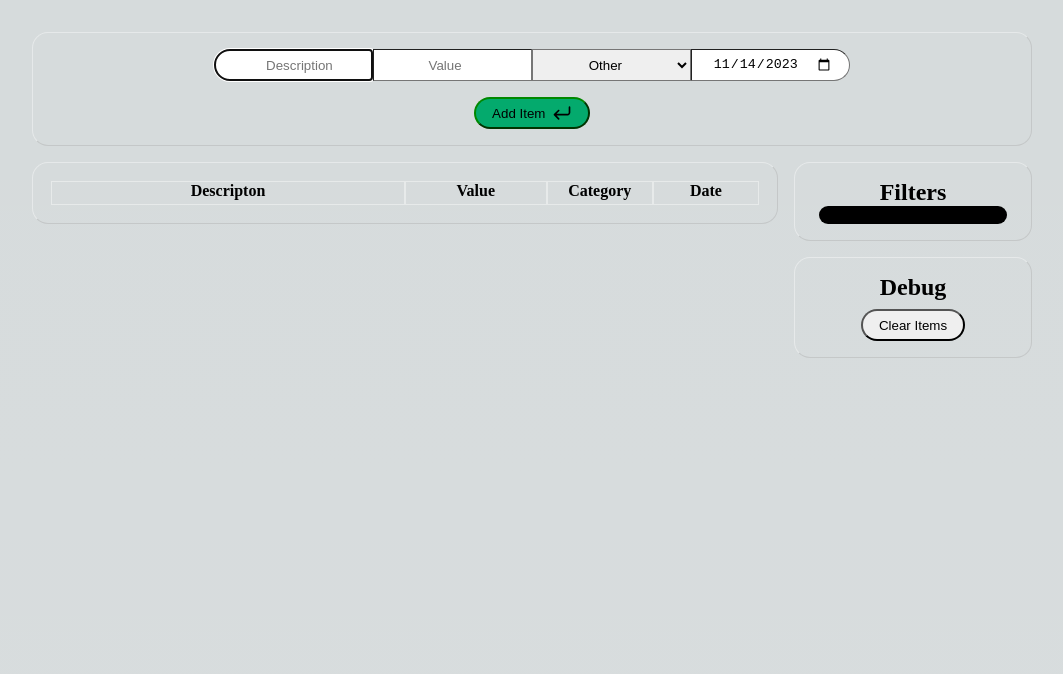
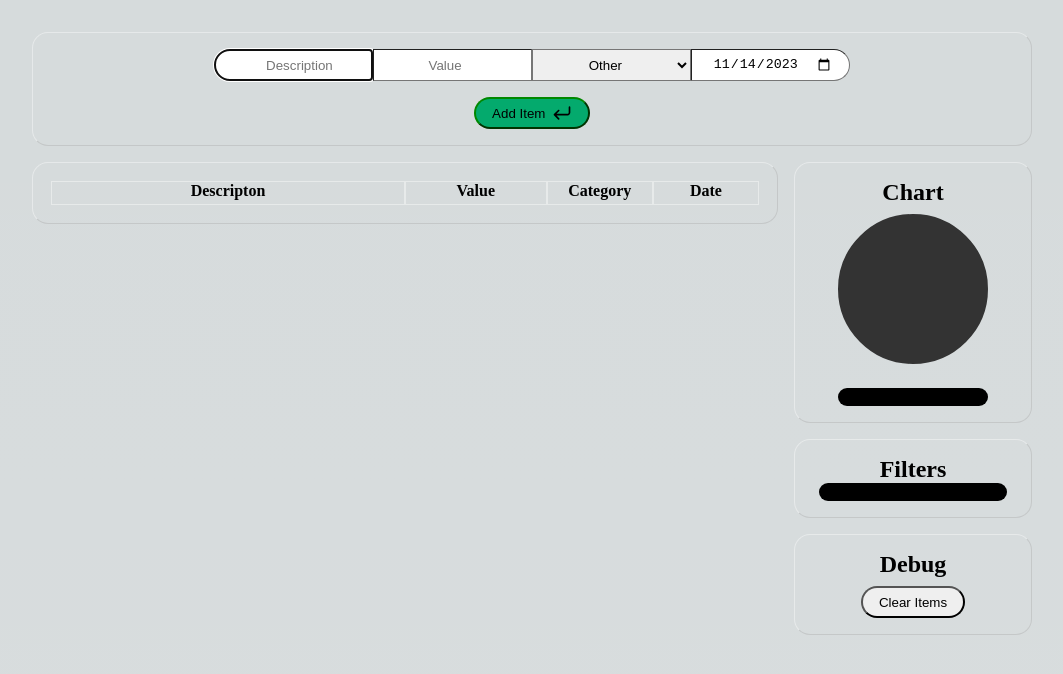
Before and after one commit to AguirreEze/expenses-list, a Next.js app: page / in a window 1280 px wide. Shown: the top 674 px of the page, without its empty margins (108-1171 px from the left). Built offline with nearby package versions, Linux system fonts and the light colour scheme.

Commit message:
Feat: Chart component

```diff
--- a/app/page.tsx
+++ b/app/page.tsx
@@ -5,6 +5,7 @@ import ItemForm from "@/components/ItemForm"
 import ItemDisplay from "@/components/ItemDisplay"
 import Filters from "@/components/Filters"
 import DebugButtons from "@/components/DebugButtons"
+import GraphDisplay from "@/components/GraphDisplay"
 
 import styles from "./page.module.css"
 
@@ -15,6 +16,7 @@ export default function Home(): JSX.Element {
         <main className={styles.main}>
           <ItemForm />
           <ItemDisplay />
+          <GraphDisplay />
           <Filters />
           <DebugButtons />
         </main>
--- a/components/Dropdown/index.tsx
+++ b/components/Dropdown/index.tsx
@@ -10,6 +10,7 @@ interface Iprops {
   maxHeight?: string
   hideContentOnClose?: boolean
   gap?: string
+  open?: boolean
 }
 
 export default function Dropdown({
@@ -18,8 +19,9 @@ export default function Dropdown({
   hideContentOnClose = true,
   title,
   gap = ".5rem",
+  open = false,
 }: Iprops): JSX.Element {
-  const [showFilters, setShowFilters] = useState(false)
+  const [showFilters, setShowFilters] = useState(open || false)
   return (
     <div className={styles.container} style={showFilters ? { gap } : {}}>
       <h2>{title}</h2>
--- /dev/null
+++ b/components/GraphDisplay/PiePiece/index.tsx
@@ -0,0 +1,24 @@
+export default function PiePice({
+  color,
+  percentage,
+  rotate,
+}: {
+  color: string
+  percentage: number
+  rotate: number
+}): JSX.Element {
+  return (
+    <circle
+      r="5"
+      cx="10"
+      cy="10"
+      stroke={color}
+      fill="transparent"
+      strokeWidth="10"
+      strokeDasharray={`calc(${percentage} * 31.42 / 100) 31.42`}
+      //  @ts-expect-error Prop not defined on default type definition
+      transformOrigin="center center"
+      transform={`rotate(${rotate})`}
+    />
+  )
+}
--- /dev/null
+++ b/components/GraphDisplay/index.tsx
@@ -0,0 +1,94 @@
+"use client"
+
+import { useContext } from "react"
+import { ListContext } from "@/context/ListContext"
+import CardBorder from "../CardBorder"
+import PiePice from "./PiePiece"
+
+import type { TypeItem } from "@/types"
+
+import styles from "./styles.module.css"
+import { type CATEGORIES, CATEGORIES_COLORS } from "@/utils/constants"
+import Dropdown from "../Dropdown"
+
+interface Category {
+  name: (typeof CATEGORIES)[number]
+  count: number
+  percentage: number
+  rotate: number
+  color: string
+}
+
+interface CategoryIncomplete
+  extends Omit<Category, "percentage" | "rotate" | "color"> {}
+
+export default function GraphDisplay(): JSX.Element {
+  const {
+    data: { list },
+  } = useContext(ListContext)
+
+  const generateCategoryArray = (arr: TypeItem[]): Category[] => {
+    let rotate = -90
+    return arr
+      .reduce(
+        (acc: CategoryIncomplete[], curr: TypeItem): CategoryIncomplete[] => {
+          return typeof acc?.find((e) => e.name === curr.category) === "object"
+            ? acc.map((e) => {
+                return e.name === curr.category
+                  ? { ...e, count: e.count + 1 }
+                  : e
+              })
+            : [...acc, { name: curr.category, count: 1 }]
+        },
+        []
+      )
+      .sort((a, b) => b?.count - a?.count)
+      .map((category) => {
+        const a = {
+          ...category,
+          percentage: (category.count / list.length) * 100,
+          rotate,
+          color: CATEGORIES_COLORS[category.name],
+        }
+        rotate = rotate + 360 * (category.count / list.length)
+        return a
+      })
+  }
+
+  return (
+    <CardBorder>
+      <Dropdown title="Chart" maxHeight="500px" open>
+        <div className={styles.div}>
+          <svg height="150" width="150" viewBox="0 0 20 20">
+            <PiePice color={"#333"} percentage={100} rotate={0} />
+            {generateCategoryArray(list).map((category) => {
+              return (
+                <PiePice
+                  color={category.color}
+                  percentage={category.percentage}
+                  rotate={category.rotate}
+                  key={category.name}
+                />
+              )
+            })}
+          </svg>
+          <ul className={styles.list}>
+            {generateCategoryArray(list).map((category) => {
+              return (
+                <li className={styles.item} key={category.name}>
+                  <div
+                    className={styles.itemDecoration}
+                    style={{ backgroundColor: category.color }}
+                  ></div>
+                  <span>{`${category.name} (${(
+                    Math.round(category.percentage * 100) / 100
+                  ).toFixed(2)}%)`}</span>
+                </li>
+              )
+            })}
+          </ul>
+        </div>
+      </Dropdown>
+    </CardBorder>
+  )
+}
--- /dev/null
+++ b/components/GraphDisplay/styles.module.css
@@ -0,0 +1,27 @@
+.div {
+  display: flex;
+  flex-direction: column;
+  align-items: center;
+  gap: 1rem;
+  width: 100%;
+}
+
+.list {
+  display: flex;
+  flex-direction: column;
+  gap: 0.4rem;
+  list-style: none;
+  text-transform: capitalize;
+}
+
+.item {
+  display: flex;
+  align-items: center;
+  gap: 0.4rem;
+}
+
+.itemDecoration {
+  width: 15px;
+  height: 15px;
+  border-radius: 4px;
+}
```
